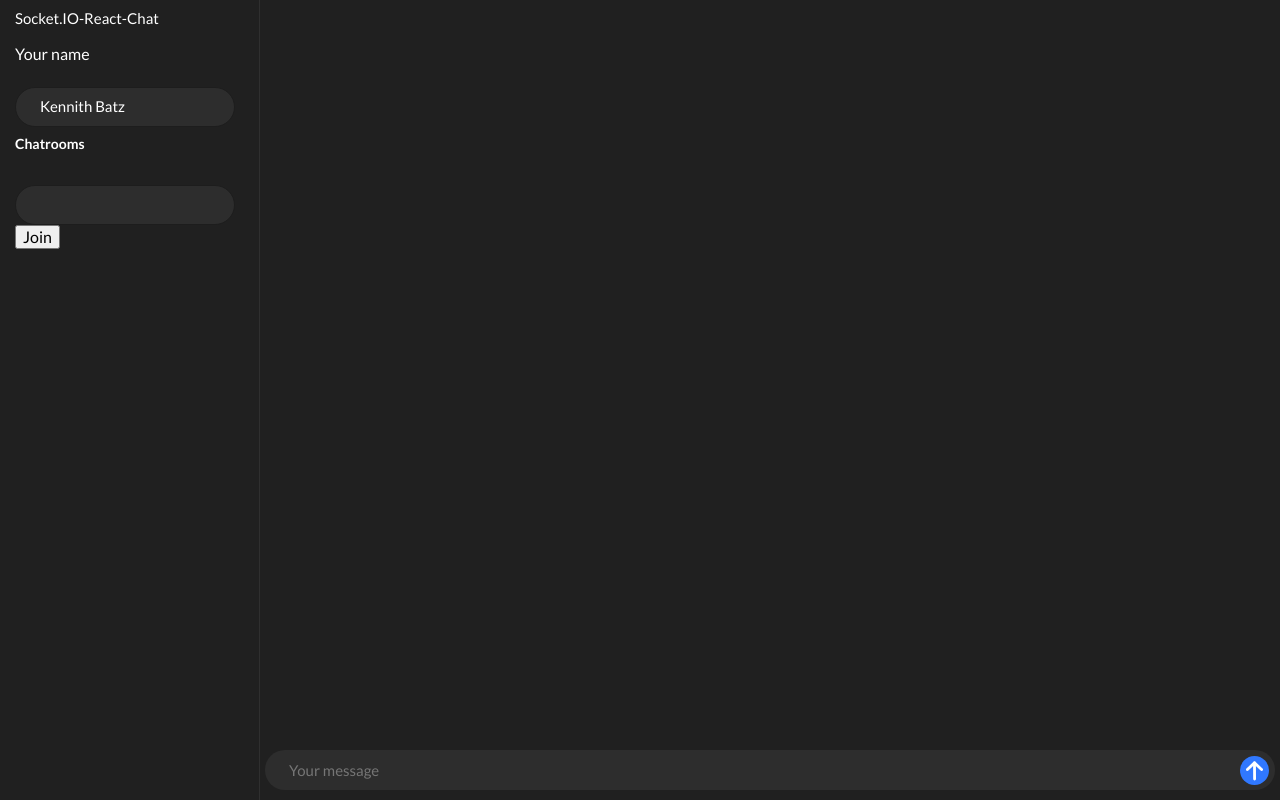
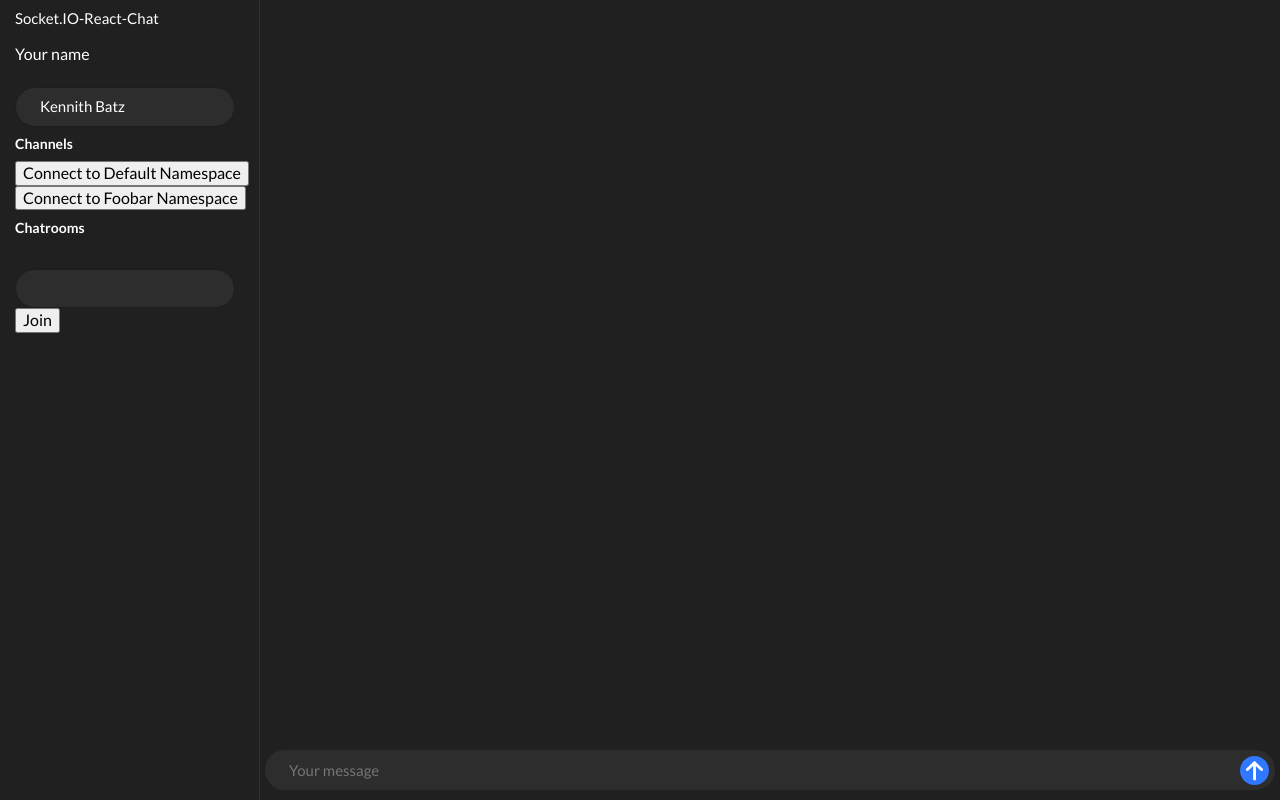
Before and after one commit to jsphkm/socket.io-react-chat, a React (Create React App) app: page / in a window 1280 px wide. Built offline with nearby package versions, Linux system fonts and the light colour scheme; no server answers.

Commit message:
Add mocha and chai  - Need to fix client side test failures  - Need to write client and server tests

```diff
--- /dev/null
+++ b/src/actions/socket.actions.js
@@ -0,0 +1,27 @@
+import io from 'socket.io-client';
+
+export const NEW_SOCKET_CONNECTION = 'NEW_SOCKET_CONNECTION';
+export const newSocketConnection = socket => ({
+  type: NEW_SOCKET_CONNECTION,
+  socket: socket
+});
+
+export const connectDefault = data => dispatch => {
+  const socket = io.connect('http://localhost:80');
+  console.log('socket connected');
+  socket.on('user_connect', (msg) => {
+    console.log(`append a message on frontend that the user has connected`);
+  })
+  return socket;
+}
+
+export const connectNamespace = data => dispatch => {
+  data.socket.emit('connectNamespace', data.namespace);
+
+  return io(`/${data.namespace}`).connect(`http://localhost:80/${data.namespace}`)
+  // .then(socket => dispatch(newSocketConnection(socket)))
+  // .catch(err => {
+  //   console.log(err);
+  //   return Promise.reject();
+  // })
+};
--- /dev/null
+++ b/src/channels-panel/component.js
@@ -0,0 +1,15 @@
+import React from 'react';
+import CreateNewChannel from '../create-newchannel/component';
+
+const ChannelsPanel = () => {
+  return (
+    <div>
+      <h1 className="landingpage-left-chatroom">
+        Channels
+      </h1>
+      <CreateNewChannel />
+  </div>
+  )
+};
+
+export default ChannelsPanel;
--- /dev/null
+++ b/src/chatrooms-panel/component.js
@@ -0,0 +1,15 @@
+import React from 'react';
+import CreateNewroom from '../create-newroom';
+
+const ChatroomsPanel = () => {
+  return (
+    <div>
+      <h1 className="landingpage-left-chatroom">
+        Chatrooms
+      </h1>
+      <CreateNewroom />
+    </div>
+  )
+}
+
+export default ChatroomsPanel
--- /dev/null
+++ b/src/create-newchannel/component.js
@@ -0,0 +1,38 @@
+import React from 'react';
+// import { updateNewRoomName } from "../actions/landingpage";
+import { connect } from 'react-redux';
+// import { socket } from '../socket';
+import * as actions from '../actions/socket.actions';
+
+class CreateNewChannel extends React.Component {
+
+  connectDefault(e) {
+    return this.props.dispatch(actions.connectDefault());
+  }
+
+  connectNamespace(e) {
+    return this.props.dispatch(actions.connectNamespace(
+      {namespace: 'Foobar'}
+    ));
+  }
+
+  render() {
+    return (
+      <div>
+        <button onClick={this.connectDefault.bind(this)}>
+          Connect to Default Namespace
+        </button>
+        <button onClick={this.connectNamespace.bind(this)}>
+          Connect to Foobar Namespace
+        </button>
+      </div>
+    )
+  }
+}
+
+const mapStateToProps = state => ({
+  newroomname: state.main.newroomname,
+  fullname: state.main.fullname
+})
+
+export default connect(mapStateToProps)(CreateNewChannel);
--- a/src/landing-page/index.js
+++ b/src/landing-page/index.js
@@ -3,29 +3,30 @@ import "./styles.css";
 import { connect } from 'react-redux';
 import { updateFullName } from '../actions/landingpage';
 import LandingRight from '../landing-right';
-import CreateNewroom from '../create-newroom';
+import ChatroomsPanel from '../chatrooms-panel/component';
+import ChannelsPanel from '../channels-panel/component';
 import { socket } from '../socket';
 
 class LandingPage extends React.Component {
-  componentDidMount() {
-    socket.on('user_connect', (msg) => {
-      console.log(`append user has connected message: ${msg}`);
-    });
+  // componentDidMount() {
+  //   socket.on('user_connect', (msg) => {
+  //     console.log(`append user has connected message: ${msg}`);
+  //   });
 
-    socket.on('join_room', username => (
-      console.log(`${username} should be added to the chat members list`)
-    ))
-  }
+  //   socket.on('join_room', username => (
+  //     console.log(`${username} should be added to the chat members list`)
+  //   ))
+  // }
 
-  componentWillUnmount() {
-    socket.on('user_disconnect', (msg) => {
-      console.log(`append user has disconnected message: ${msg}`);
-    })
-  }
+  // componentWillUnmount() {
+  //   socket.on('user_disconnect', (msg) => {
+  //     console.log(`append user has disconnected message: ${msg}`);
+  //   })
+  // }
 
-  changeInput(e) {
-    return this.props.dispatch(updateFullName(e.target.value));
-  }
+  // changeInput(e) {
+  //   return this.props.dispatch(updateFullName(e.target.value));
+  // }
 
   render() {
     return (
@@ -49,10 +50,8 @@ class LandingPage extends React.Component {
               defaultValue={this.props.fullname}
               />
             <button type="submit" id="fullname-button">Enter</button>
-            <h1 className="landingpage-left-chatroom">
-              Chatrooms
-            </h1>
-            <CreateNewroom />
+            <ChannelsPanel />
+            <ChatroomsPanel />
           </div>
           <LandingRight />
         </div>
--- a/src/socket.js
+++ b/src/socket.js
@@ -1,3 +1,3 @@
-import io from 'socket.io-client';
+// import io from 'socket.io-client';
 
-export const socket = io.connect('http://localhost:8000');
+// export const socket = io.connect('http://localhost:8000');
--- a/src/store.js
+++ b/src/store.js
@@ -1,5 +1,5 @@
-import { createStore, compose, combineReducers } from 'redux';
-// import thunk from 'redux-thunk';
+import { createStore, compose, combineReducers, applyMiddleware } from 'redux';
+import thunk from 'redux-thunk';
 import landingpageReducer from './reducers/main';
 
 const composeEnhancer = window.__REDUX_DEVTOOLS_EXTENSION_COMPOSE__ || compose;
@@ -8,8 +8,7 @@ const store = createStore(
   combineReducers({
     main: landingpageReducer,
   }),
-  // composeEnhancer(applyMiddleware(thunk))
-  composeEnhancer()
+  composeEnhancer(applyMiddleware(thunk))
 )
 
 export default store;
```
Also changed, not shown: package.json (+8 -3 lines), server.js (+36 -23 lines), 1 other file (tests, documents, lock files or other folders).
